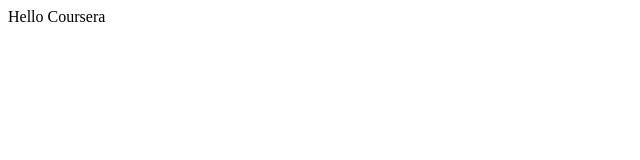
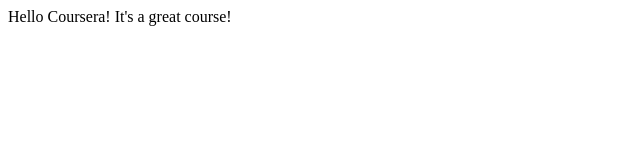
Before and after one commit to RajathIyer/coursera-test, a plain HTML site: page site/index.html in a window 1280 px wide. Shown: the whole page, without its empty margins (0-640 px from the left). Drawn offline with Linux system fonts and the light colour scheme.

Commit message:
Small addition to content

```diff
--- a/site/index.html
+++ b/site/index.html
@@ -4,6 +4,6 @@
 	<title>Hello Coursera</title>
 </head>
 <body>
-<ht>Hello Coursera </ht>
+<ht>Hello Coursera! It's a great course! </ht>
 </body>
 </html>
```
